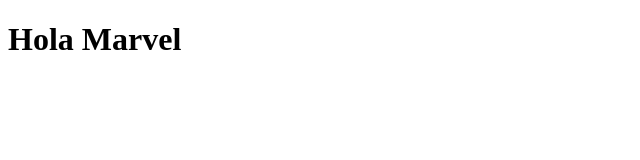
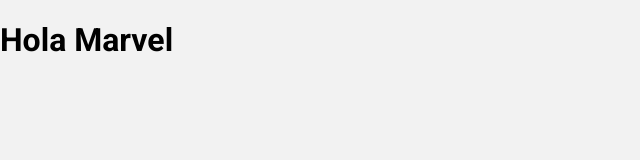
Before and after one commit to AgostinaArevaloJaube/marvel-challenge, a plain HTML site: page index.html in a window 1280 px wide. Shown: the whole page, without its empty margins (0-640 px from the left). Drawn offline with Linux system fonts and the light colour scheme.

Commit message:
Add preprocessed styles

```diff
--- a/styles/sass/styles.scss
+++ b/styles/sass/styles.scss
@@ -1,2 +1,12 @@
-@import "variables";
-@import "base";
+@import 'partials/variables';
+@import 'partials/base';
+
+@import 'partials/components/button';
+@import 'partials/components/spinner';
+
+@import 'partials/header/header';
+@import 'partials/header/navbar';
+
+@import 'partials/main/hero/hero';
+@import 'partials/main/main';
+@import 'partials/main/allSuperheroes/allSuperheroes';
```
Also changed, not shown: styles/css/styles.css, 1 other file.
